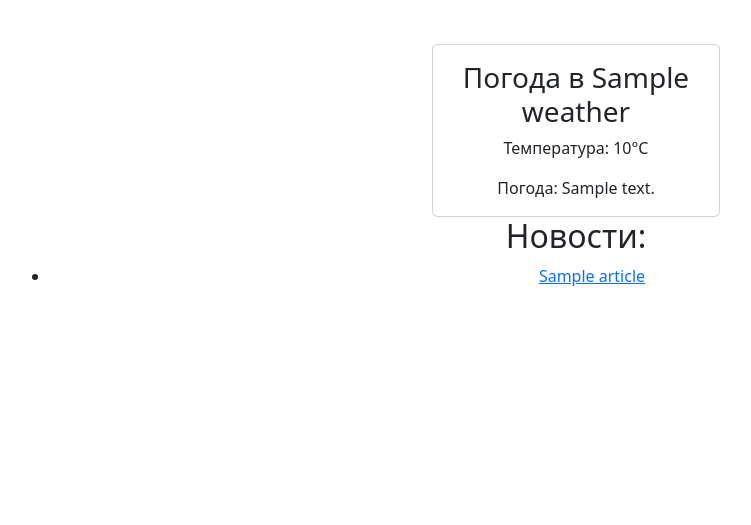
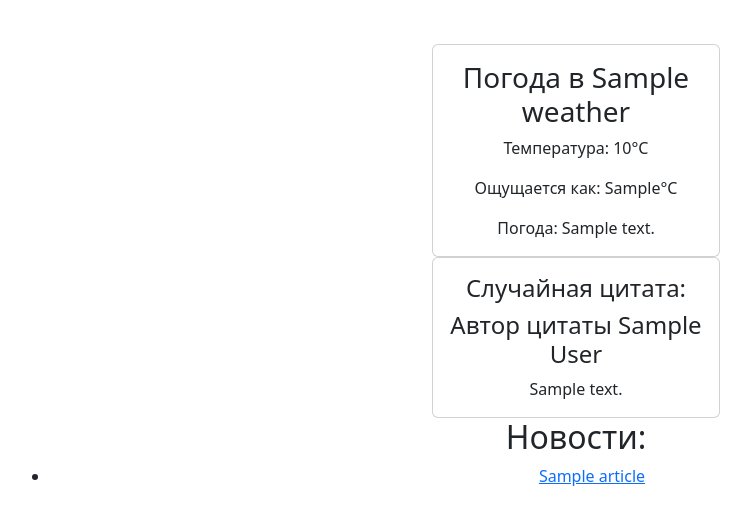
Before and after one commit to HoDzha/VD08, a Flask app: template templates/index.html in a window 1280 px wide. Shown: the part 162-687 px from the top of the page, without its empty margins (64-815 px from the left). Run offline with Flask 3, Linux system fonts and the light colour scheme; the template is opened without the code that fills it: most values are stand-ins (such as "Sample title", 1, 10 or a date in 2020).

Commit message:
Добавил случайную цитату (домашнее задание)

```diff
--- a/main.py
+++ b/main.py
@@ -12,15 +12,18 @@ app = Flask(__name__)
 def index():
     weather = None
     news = None
+    quote = None
 #формируем условия для проверки метода. Форму мы пока не создавали, но нам из неё необходимо будет взять только город.
     if request.method == 'POST':
     #этот определенный город мы будем брать для запроса API
         city = request.form['city']
         #получаем погоду
         news = get_news()
+        quote = get_quote()
         weather = get_weather(city)
 
-    return render_template("index.html", weather=weather, news=news)
+
+    return render_template("index.html", weather=weather, news=news, quote=quote)
 
 
 def get_weather(city):
@@ -43,6 +46,11 @@ def get_news():
     url = f"https://newsapi.org/v2/top-headlines?country=us&apiKey={api_key}"
     response = requests.get(url)
     return response.json().get('articles', [])
+def get_quote():
+    url = "http://api.quotable.io/random"
+    response = requests.get(url)
+    return response.json()
+
 
 if __name__ == '__main__':
     app.run(debug=True)
--- a/templates/index.html
+++ b/templates/index.html
@@ -24,11 +24,28 @@
             <div class="card-body">
                <h3 class="card-title">Погода в {{ weather['name'] }}</h3>
                <p class="card-text">Температура: {{ weather['main']['temp'] }}°C</p>
+               <p class="card-text">Ощущается как: {{ weather['main']['feels_like'] }}°C</p>
                <p class="card-text">Погода: {{ weather['weather'][0]['description'] }}</p>
             </div>
          </div>
       {% endif %}
    </div>
+
+    <!-- случайная цитата -->
+       <div class="result text-center">
+      {% if weather %}
+         <div class="card mx-auto" style="width: 18rem;">
+            <div class="card-body">
+                <h4 class="card-title">Случайная цитата:</h4>
+               <h4 class="card-title">Автор цитаты {{ quote['author'] }}</h4>
+               <p class="card-text">{{ quote['content'] }}</p>
+            </div>
+         </div>
+      {% endif %}
+   </div>
+
+
+
 
    <div class="result text-center">
        {% if news %}
```
